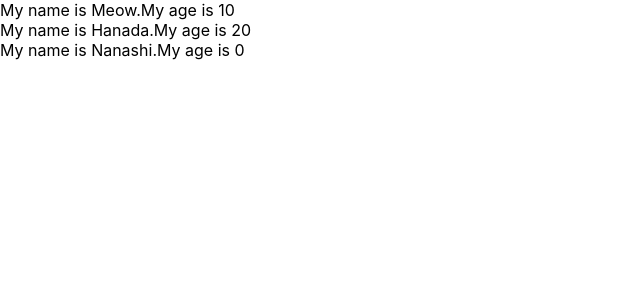
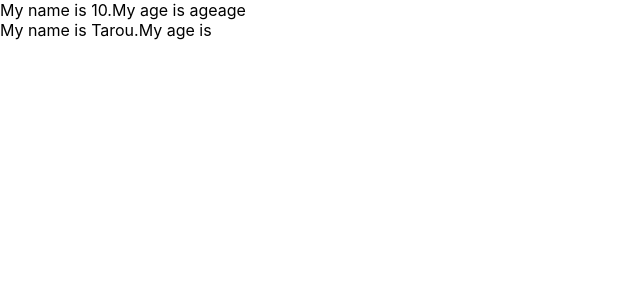
Before and after one commit to hirakumorishima02/udemy-react-redux-crud-apps, a React (Create React App) app: page / in a window 1280 px wide. Shown: the top 300 px of the page, without its empty margins (0-640 px from the left). Built offline with nearby package versions, Linux system fonts and the light colour scheme.

Commit message:
learn propTypes

```diff
--- a/src/App.js
+++ b/src/App.js
@@ -1,10 +1,10 @@
 import React from 'react';
+import PropTypes from 'prop-types';
 
 const App = () => {
   const details = [
-    {name: "Meow", age: 10},
-    {name: "Hanada", age: 20},
-    {}
+    {name: 10, age: "ageage"},
+    {name: "Tarou"},
   ]
   return (
     <div>
@@ -21,9 +21,9 @@ const Cat = (props) => {
   return <div>My name is {props.name}.My age is {props.age}</div>
 }
 
-Cat.defaultProps = {
-  name: "Nanashi",
-  age: 0
+Cat.propTypes = {
+  name: PropTypes.string,
+  age: PropTypes.number.isRequired
 }
 
 export default App;
```
